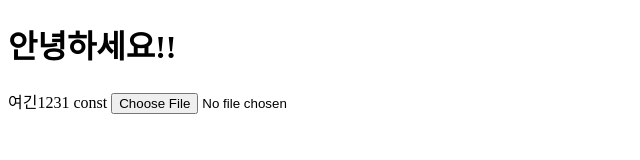
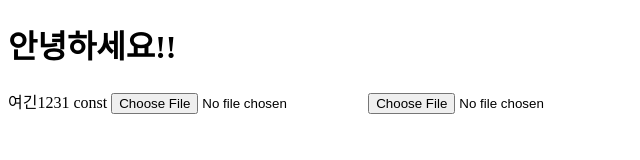
Before and after one commit to honggoii/Hihihihihi, a plain HTML site: page index.html in a window 1280 px wide. Shown: the whole page, without its empty margins (0-640 px from the left). Drawn offline with Linux system fonts and the light colour scheme.

Commit message:
🚀 파일 버튼 추가

```diff
--- a/index.html
+++ b/index.html
@@ -17,5 +17,7 @@
     </script>
 
     <input type="file" onChange="showAndroidToast('Hello Android!')" />
+
+    <input type="file" />
   </body>
 </html>
```
